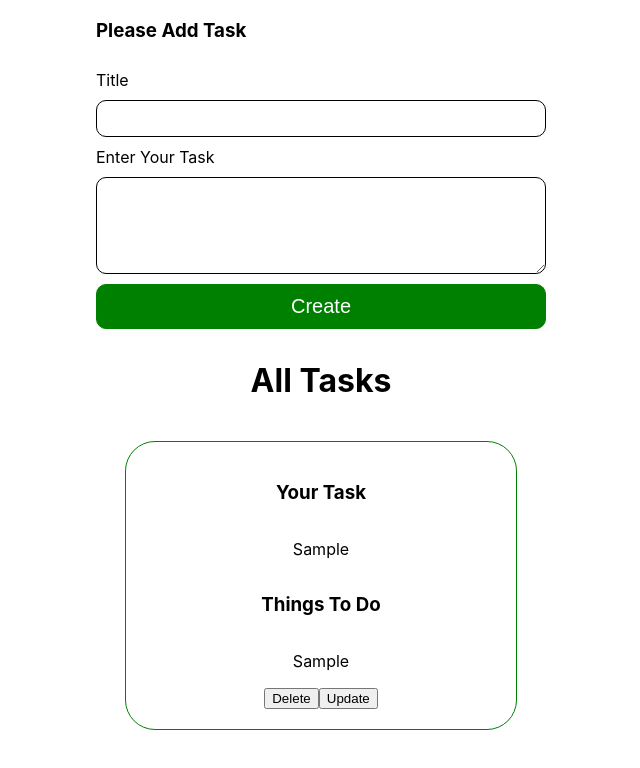
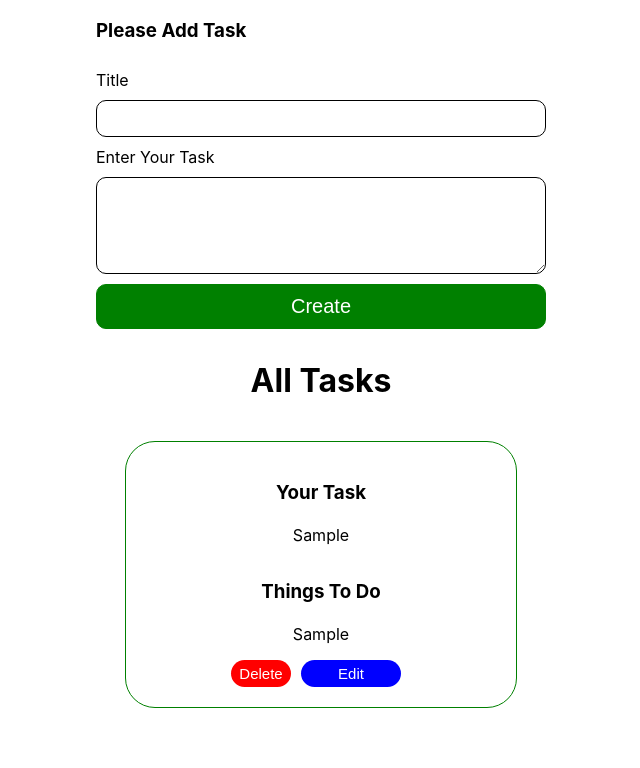
Before and after one commit to atakanhbk/Jira-Application, a React (Create React App) app: page / in a window 1280 px wide. Both pictures are taken after typing "Sample", "Sample" into the empty fields and a click on the button "Create". Shown: the top 768 px of the page, without its empty margins (319-959 px from the left). Built offline with nearby package versions, Linux system fonts and the light colour scheme.

Commit message:
Fixed CSS

```diff
--- a/src/App.css
+++ b/src/App.css
@@ -51,3 +51,30 @@
   align-items: center;
   margin: 20px;
 }
+
+.task-title{
+  margin-bottom: 5px;
+}
+
+.task-edit{
+  padding: 5px;
+  font-size: 15px;
+  width: 100px;
+  border: none;
+  border-radius: 30px;
+  background-color: blue;
+  color: white;
+  margin-right: 10px;
+}
+
+
+.task-delete{
+  padding: 5px;
+  font-size: 15px;
+  width: 60px;
+  border: none;
+  border-radius: 30px;
+  background-color: red;
+  color: white;
+  margin-right: 10px;
+}
--- a/src/components/TaskShow.js
+++ b/src/components/TaskShow.js
@@ -2,14 +2,14 @@ function TaskShow({ task }) {
   console.log(task);
   return (
     <div className="task-show">
-      <h3>Your Task</h3>
+      <h3 className="task-title">Your Task</h3>
       <p>{task.title}</p>
-      <h3>Things To Do</h3>
+      <h3 className="task-title">Things To Do</h3>
       <p>{task.taskDesc}</p>
 
       <div>
-        <button>Delete</button>
-        <button>Update</button>
+        <button className="task-delete">Delete</button>
+        <button className="task-edit">Edit</button>
       </div>
     </div>
   );
```
